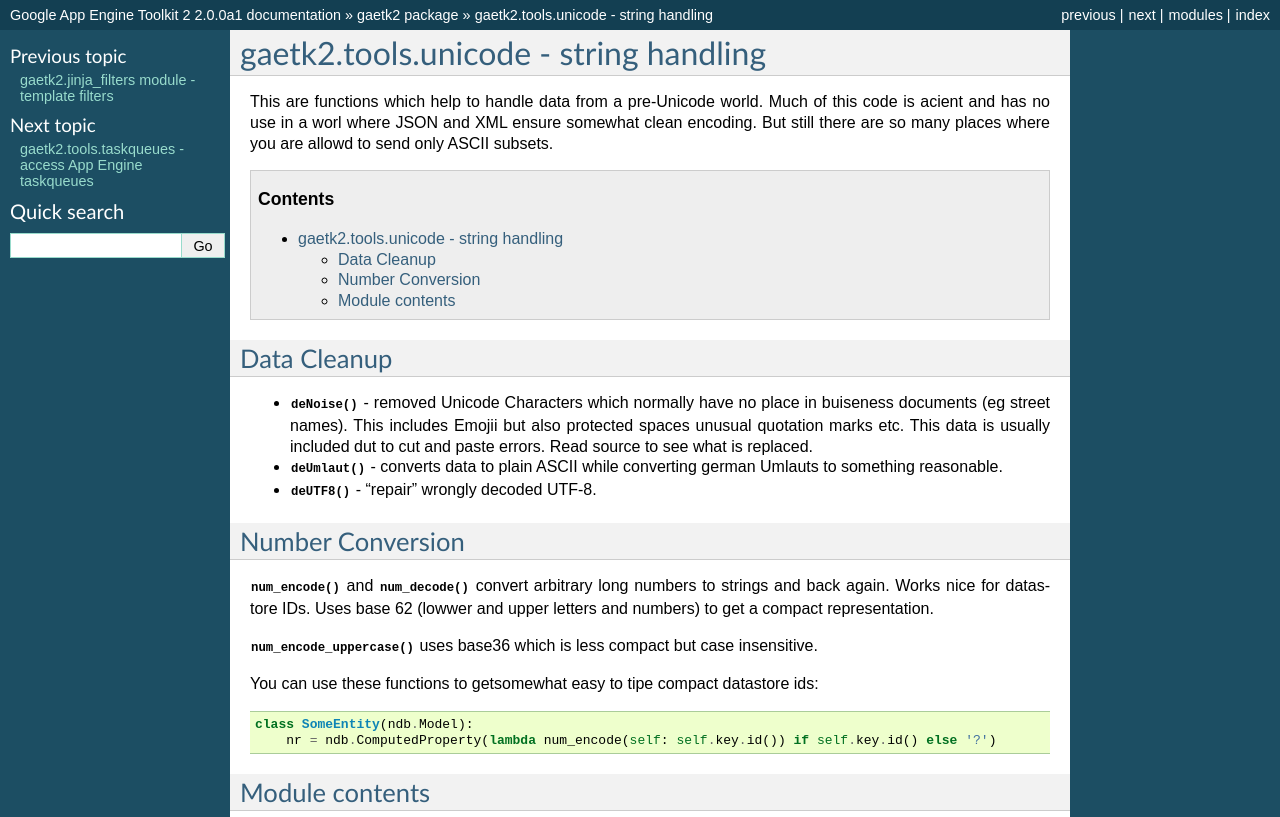
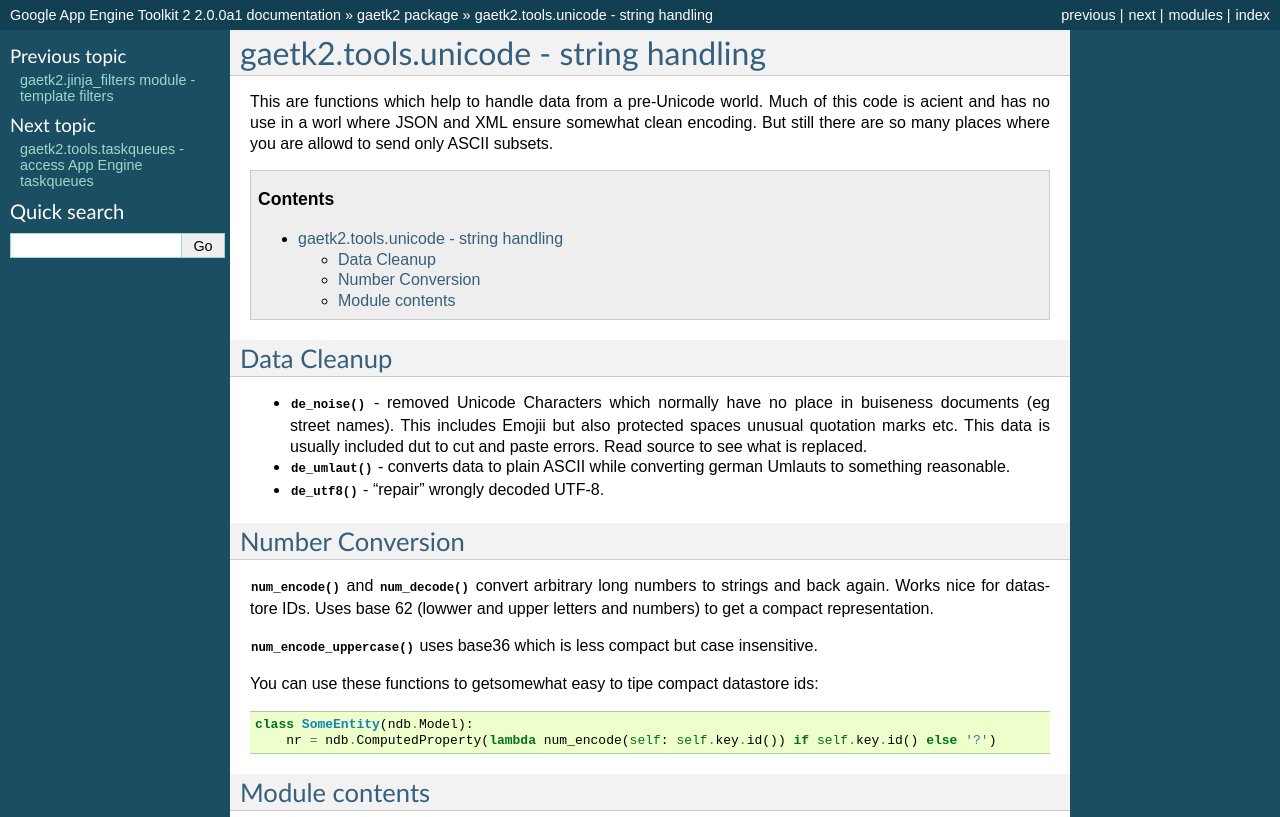
Before and after one commit to mdornseif/appengine-toolkit2, a Sphinx documentation site: the page built from docs/source/gaetk2.tools.unicode.rst, in a window 1280 px wide, cut to the strip 0-817 px from the top of the page. Built offline with Sphinx 7.4.7, drawn with Linux system fonts in a browser that asks for light colours.

Commit message:
fixup gaetk2/tools/unicode naming

```diff
--- a/docs/source/gaetk2.tools.unicode.rst
+++ b/docs/source/gaetk2.tools.unicode.rst
@@ -14,9 +14,9 @@
 Data Cleanup
 ------------
 
-* :func:`deNoise` - removed Unicode Characters which normally have no place in buiseness documents (eg street names). This includes Emojii but also protected spaces unusual quotation marks etc. This data is usually included dut to cut and paste errors. Read source to see what is replaced.
-* :func:`deUmlaut` - converts data to plain ASCII while converting german Umlauts to something reasonable.
-* :func:`deUTF8` - "repair" wrongly decoded UTF-8.
+* :func:`de_noise` - removed Unicode Characters which normally have no place in buiseness documents (eg street names). This includes Emojii but also protected spaces unusual quotation marks etc. This data is usually included dut to cut and paste errors. Read source to see what is replaced.
+* :func:`de_umlaut` - converts data to plain ASCII while converting german Umlauts to something reasonable.
+* :func:`de_utf8` - "repair" wrongly decoded UTF-8.
 
 
 Number Conversion
```
Also changed, not shown: 2 other files.
